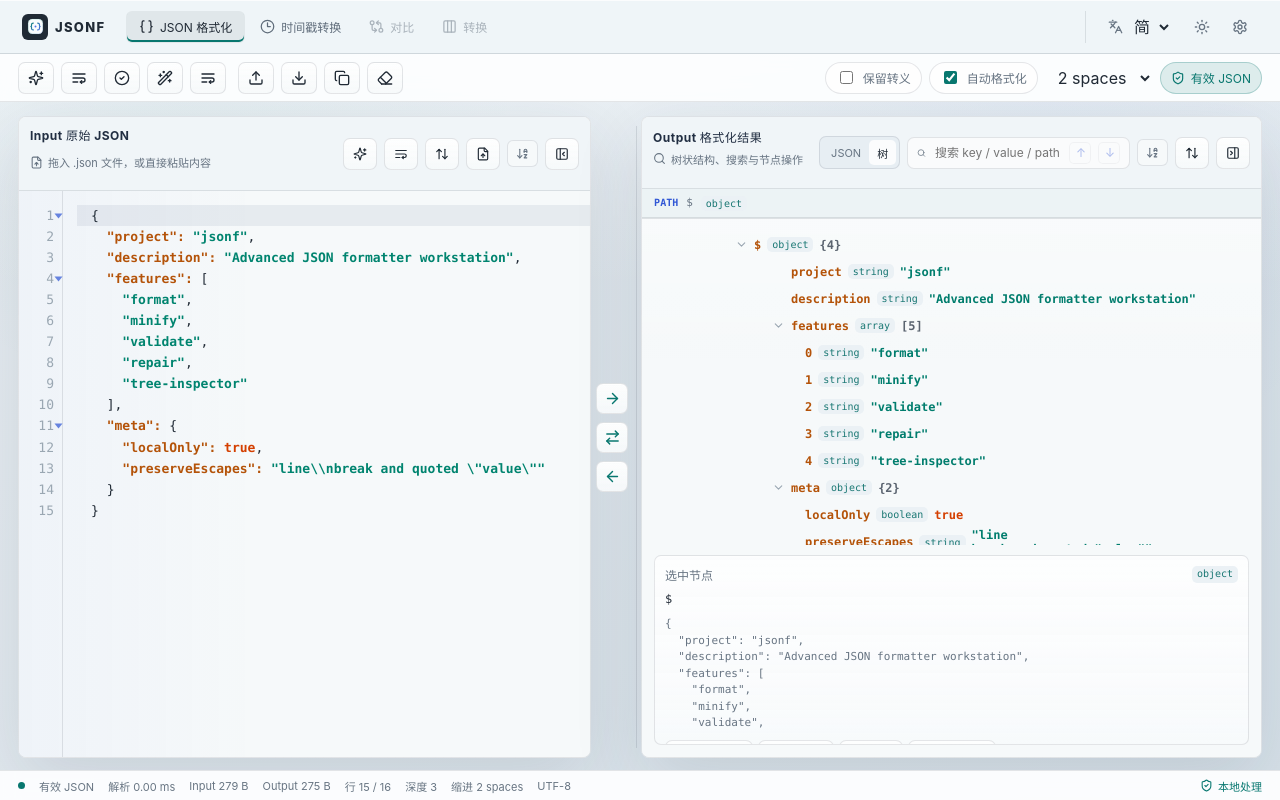
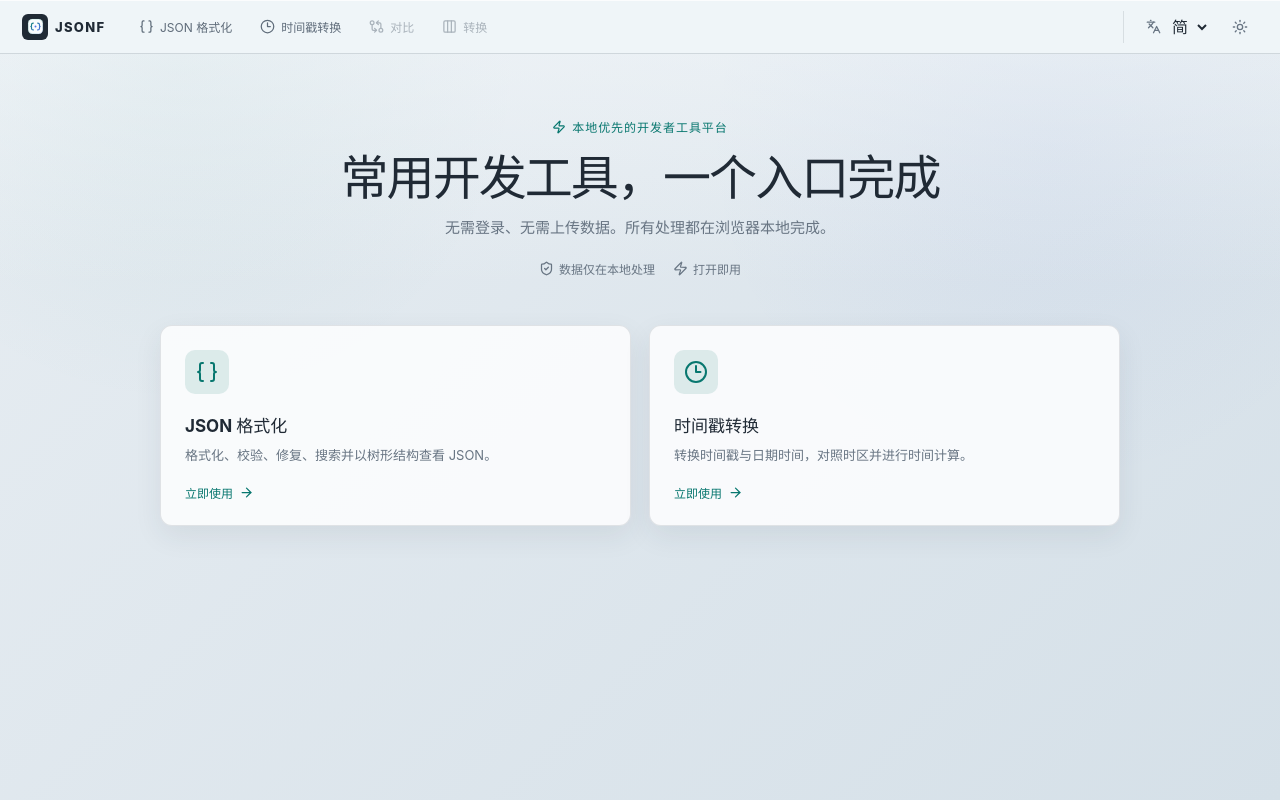
Before and after one commit to RookieXv/jsonf, a Vue app: page / in a window 1280 px wide. Before the commit this address led to /json. Built offline with nearby package versions, Linux system fonts and the light colour scheme.

Commit message:
feat: add tool homepage and update JSON route

```diff
--- a/src/App.vue
+++ b/src/App.vue
@@ -27,8 +27,9 @@ import {
   WrapText,
 } from '@lucide/vue'
 import { computed, nextTick, ref, watch } from 'vue'
-import { useRoute, useRouter } from 'vue-router'
+import { RouterLink, useRoute, useRouter } from 'vue-router'
 import IconButton from './components/IconButton.vue'
+import HomeView from './features/home/HomeView.vue'
 import JsonEditor from './features/json/components/JsonEditor.vue'
 import JsonTreeNode from './features/json/components/JsonTreeNode.vue'
 import SettingsPanel from './components/SettingsPanel.vue'
@@ -335,9 +336,16 @@ function inferJsonPath(value, targetLine) {
 </script>
 
 <template>
-  <div class="app-shell" :class="{ 'app-shell--timestamp': currentTool === 'timestamp' }" @keydown.capture="handleUndoKey">
+  <div
+    class="app-shell"
+    :class="{
+      'app-shell--home': currentTool === 'home',
+      'app-shell--timestamp': currentTool === 'timestamp',
+    }"
+    @keydown.capture="handleUndoKey"
+  >
     <header class="topbar">
-      <div class="brand">
+      <RouterLink class="brand" to="/" :aria-label="t.home.backHome">
         <div class="brand-mark" aria-hidden="true">
           <img src="/favicon.svg" alt="" />
         </div>
@@ -345,7 +353,7 @@ function inferJsonPath(value, targetLine) {
           <strong>JSONF</strong>
           <span v-if="t.appTagline">{{ t.appTagline }}</span>
         </div>
-      </div>
+      </RouterLink>
 
       <nav class="tool-tabs" aria-label="tools">
         <button
@@ -382,7 +390,9 @@ function inferJsonPath(value, targetLine) {
       </div>
     </header>
 
-    <template v-if="currentTool === 'formatter'">
+    <HomeView v-if="currentTool === 'home'" :copy="t.home" />
+
+    <template v-else-if="currentTool === 'formatter'">
     <section class="commandbar">
       <div class="command-group">
         <IconButton :label="t.commands.format" @click="workbench.format">
--- a/src/app/router.ts
+++ b/src/app/router.ts
@@ -5,9 +5,9 @@ const routePlaceholder = { template: '' }
 export const router = createRouter({
   history: createWebHistory(import.meta.env.BASE_URL),
   routes: [
-    { path: '/', redirect: '/json' },
-    { path: '/json', name: 'formatter', component: routePlaceholder, meta: { tool: 'formatter' } },
+    { path: '/', name: 'home', component: routePlaceholder, meta: { tool: 'home' } },
+    { path: '/json/format', name: 'formatter', component: routePlaceholder, meta: { tool: 'formatter' } },
     { path: '/timestamp', name: 'timestamp', component: routePlaceholder, meta: { tool: 'timestamp' } },
-    { path: '/:pathMatch(.*)*', redirect: '/json' },
+    { path: '/:pathMatch(.*)*', redirect: '/' },
   ],
 })
--- a/src/app/tools.ts
+++ b/src/app/tools.ts
@@ -5,7 +5,7 @@ import { Braces, Binary, Clock3, Columns3, GitCompareArrows, MoreHorizontal } fr
  * 后续工具可以在这里增加路由或动作，不需要改动外壳布局。
  */
 export const tools = [
-  { key: 'formatter', path: '/json', icon: Braces },
+  { key: 'formatter', path: '/json/format', icon: Braces },
   { key: 'timestamp', path: '/timestamp', icon: Clock3 },
   { key: 'compare', icon: GitCompareArrows, disabled: true },
   { key: 'converter', icon: Columns3, disabled: true },
--- a/src/config/i18n.js
+++ b/src/config/i18n.js
@@ -11,6 +11,19 @@ export const LANGUAGES = [
 export const messages = {
   'zh-CN': {
     appTagline: '',
+    home: {
+      backHome: '返回首页',
+      eyebrow: '本地优先的开发者工具平台',
+      title: '常用开发工具，一个入口完成',
+      subtitle: '无需登录、无需上传数据。所有处理都在浏览器本地完成。',
+      available: '立即使用',
+      formatterTitle: 'JSON 格式化',
+      formatterDescription: '格式化、校验、修复、搜索并以树形结构查看 JSON。',
+      timestampTitle: '时间戳转换',
+      timestampDescription: '转换时间戳与日期时间，对照时区并进行时间计算。',
+      localOnly: '数据仅在本地处理',
+      fast: '打开即用',
+    },
     tools: {
       formatter: 'JSON 格式化',
       timestamp: '时间戳转换',
@@ -118,6 +131,19 @@ export const messages = {
   },
   'zh-TW': {
     appTagline: '',
+    home: {
+      backHome: '返回首頁',
+      eyebrow: '本地優先的開發者工具平台',
+      title: '常用開發工具，一個入口完成',
+      subtitle: '無需登入、無需上傳資料。所有處理都在瀏覽器本地完成。',
+      available: '立即使用',
+      formatterTitle: 'JSON 格式化',
+      formatterDescription: '格式化、驗證、修復、搜尋並以樹狀結構檢視 JSON。',
+      timestampTitle: '時間戳轉換',
+      timestampDescription: '轉換時間戳與日期時間，對照時區並進行時間計算。',
+      localOnly: '資料僅在本地處理',
+      fast: '開啟即用',
+    },
     tools: {
       formatter: 'JSON 格式化',
       timestamp: '時間戳轉換',
@@ -225,6 +251,19 @@ export const messages = {
   },
   en: {
     appTagline: 'Local-first JSON workstation',
+    home: {
+      backHome: 'Back to home',
+      eyebrow: 'Local-first developer toolkit',
+      title: 'Everyday developer tools in one place',
+      subtitle: 'No account and no uploads. All processing stays in your browser.',
+      available: 'Open tool',
+      formatterTitle: 'JSON Formatter',
+      formatterDescription: 'Format, validate, repair, search, and inspect JSON as a tree.',
+      timestampTitle: 'Timestamp Converter',
+      timestampDescription: 'Convert timestamps and dates, compare time zones, and calculate offsets.',
+      localOnly: 'Local processing only',
+      fast: 'Ready instantly',
+    },
     tools: {
       formatter: 'JSON Formatter',
       timestamp: 'Timestamp',
--- /dev/null
+++ b/src/features/home/HomeView.vue
@@ -0,0 +1,40 @@
+<script setup>
+import { ArrowRight, Braces, Clock3, ShieldCheck, Zap } from '@lucide/vue'
+import { useRouter } from 'vue-router'
+
+defineProps({
+  copy: { type: Object, required: true },
+})
+
+const router = useRouter()
+
+const homeTools = [
+  { key: 'formatter', path: '/json/format', icon: Braces },
+  { key: 'timestamp', path: '/timestamp', icon: Clock3 },
+]
+</script>
+
+<template>
+  <main class="home-page">
+    <section class="home-hero">
+      <div class="home-eyebrow"><Zap :size="14" /> {{ copy.eyebrow }}</div>
+      <h1>{{ copy.title }}</h1>
+      <p>{{ copy.subtitle }}</p>
+      <div class="home-trust-list">
+        <span><ShieldCheck :size="15" /> {{ copy.localOnly }}</span>
+        <span><Zap :size="15" /> {{ copy.fast }}</span>
+      </div>
+    </section>
+
+    <section class="home-tool-grid" aria-label="tools">
+      <button v-for="tool in homeTools" :key="tool.key" class="home-tool-card" @click="router.push(tool.path)">
+        <span class="home-tool-icon"><component :is="tool.icon" :size="24" /></span>
+        <span class="home-tool-content">
+          <strong>{{ copy[`${tool.key}Title`] }}</strong>
+          <span>{{ copy[`${tool.key}Description`] }}</span>
+        </span>
+        <span class="home-tool-action">{{ copy.available }} <ArrowRight :size="15" /></span>
+      </button>
+    </section>
+  </main>
+</template>
--- a/src/style.css
+++ b/src/style.css
@@ -123,6 +123,135 @@ button {
   grid-template-rows: 54px minmax(0, 1fr);
 }
 
+.app-shell--home {
+  grid-template-rows: 54px minmax(0, 1fr);
+}
+
+.home-page {
+  min-height: 0;
+  overflow: auto;
+  padding: clamp(48px, 8vh, 88px) 32px;
+}
+
+.home-hero,
+.home-tool-grid {
+  width: min(100%, 960px);
+  margin: 0 auto;
+}
+
+.home-hero {
+  text-align: center;
+}
+
+.home-eyebrow,
+.home-trust-list,
+.home-tool-action {
+  display: flex;
+  align-items: center;
+  justify-content: center;
+  gap: 6px;
+}
+
+.home-eyebrow {
+  color: var(--accent);
+  font-size: 12px;
+  font-weight: 700;
+  letter-spacing: 0.08em;
+  text-transform: uppercase;
+}
+
+.home-hero h1 {
+  margin: 16px 0 10px;
+  font-size: clamp(32px, 4vw, 48px);
+  line-height: 1.12;
+  letter-spacing: -0.04em;
+}
+
+.home-hero > p {
+  max-width: 620px;
+  margin: 0 auto;
+  color: var(--muted);
+  font-size: 15px;
+  line-height: 1.7;
+}
+
+.home-trust-list {
+  gap: 18px;
+  margin-top: 20px;
+  color: var(--muted);
+  font-size: 12px;
+}
+
+.home-trust-list span {
+  display: inline-flex;
+  align-items: center;
+  gap: 5px;
+}
+
+.home-tool-grid {
+  display: grid;
+  grid-template-columns: repeat(2, minmax(0, 1fr));
+  gap: 18px;
+  margin-top: 48px;
+}
+
+.home-tool-card {
+  min-height: 190px;
+  padding: 24px;
+  display: grid;
+  grid-template-rows: auto 1fr auto;
+  gap: 18px;
+  border: 1px solid var(--line);
+  border-radius: 12px;
+  background: color-mix(in srgb, var(--surface-strong) 92%, transparent);
+  box-shadow: var(--shadow-soft);
+  text-align: left;
+  cursor: pointer;
+  transition:
+    transform 0.18s ease,
+    border-color 0.18s ease,
+    box-shadow 0.18s ease;
+}
+
+.home-tool-card:hover {
+  transform: translateY(-2px);
+  border-color: color-mix(in srgb, var(--accent) 40%, var(--line));
+  box-shadow: var(--shadow);
+}
+
+.home-tool-icon {
+  width: 44px;
+  height: 44px;
+  display: grid;
+  place-items: center;
+  border-radius: 10px;
+  color: var(--accent);
+  background: var(--accent-soft);
+}
+
+.home-tool-content {
+  display: grid;
+  align-content: start;
+  gap: 8px;
+}
+
+.home-tool-content strong {
+  font-size: 17px;
+}
+
+.home-tool-content > span {
+  color: var(--muted);
+  font-size: 13px;
+  line-height: 1.6;
+}
+
+.home-tool-action {
+  justify-content: flex-start;
+  color: var(--accent);
+  font-size: 12px;
+  font-weight: 700;
+}
+
 .timestamp-tool {
   position: relative;
   min-height: 0;
@@ -616,6 +745,8 @@ button {
   align-items: center;
   gap: 7px;
   min-width: 86px;
+  color: inherit;
+  text-decoration: none;
 }
 
 .brand-mark {
```
Also changed, not shown: 1 other file (tests, documents, lock files or other folders).
